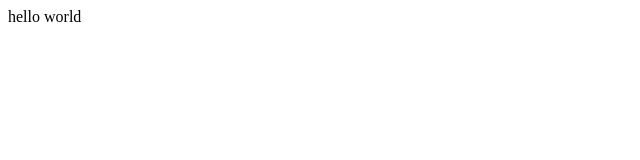
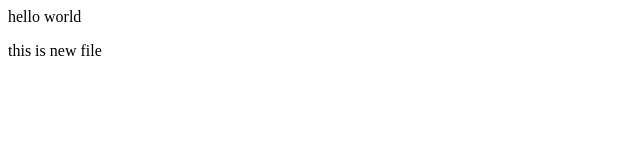
Before and after one commit to Analyst-PrinceUpadhyay/2nd-Analyst-Demo, a plain HTML site: page index.html in a window 1280 px wide. Shown: the full height of the page, 0-640 px from the left. Drawn offline with Linux system fonts and the light colour scheme.

Commit message:
one more

```diff
--- a/index.html
+++ b/index.html
@@ -1 +1,2 @@
 <p> hello world<p>
+    this is new file
```
